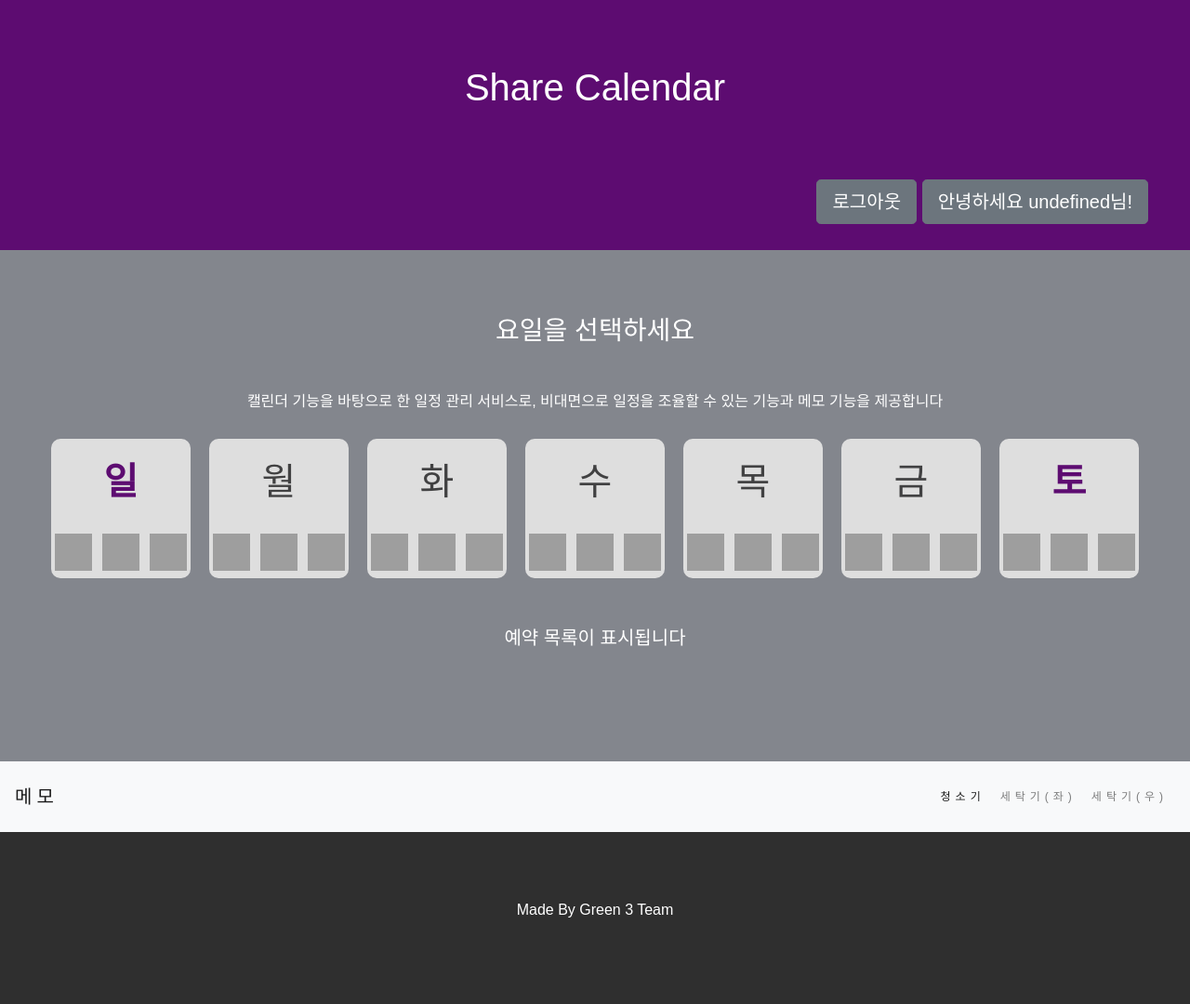
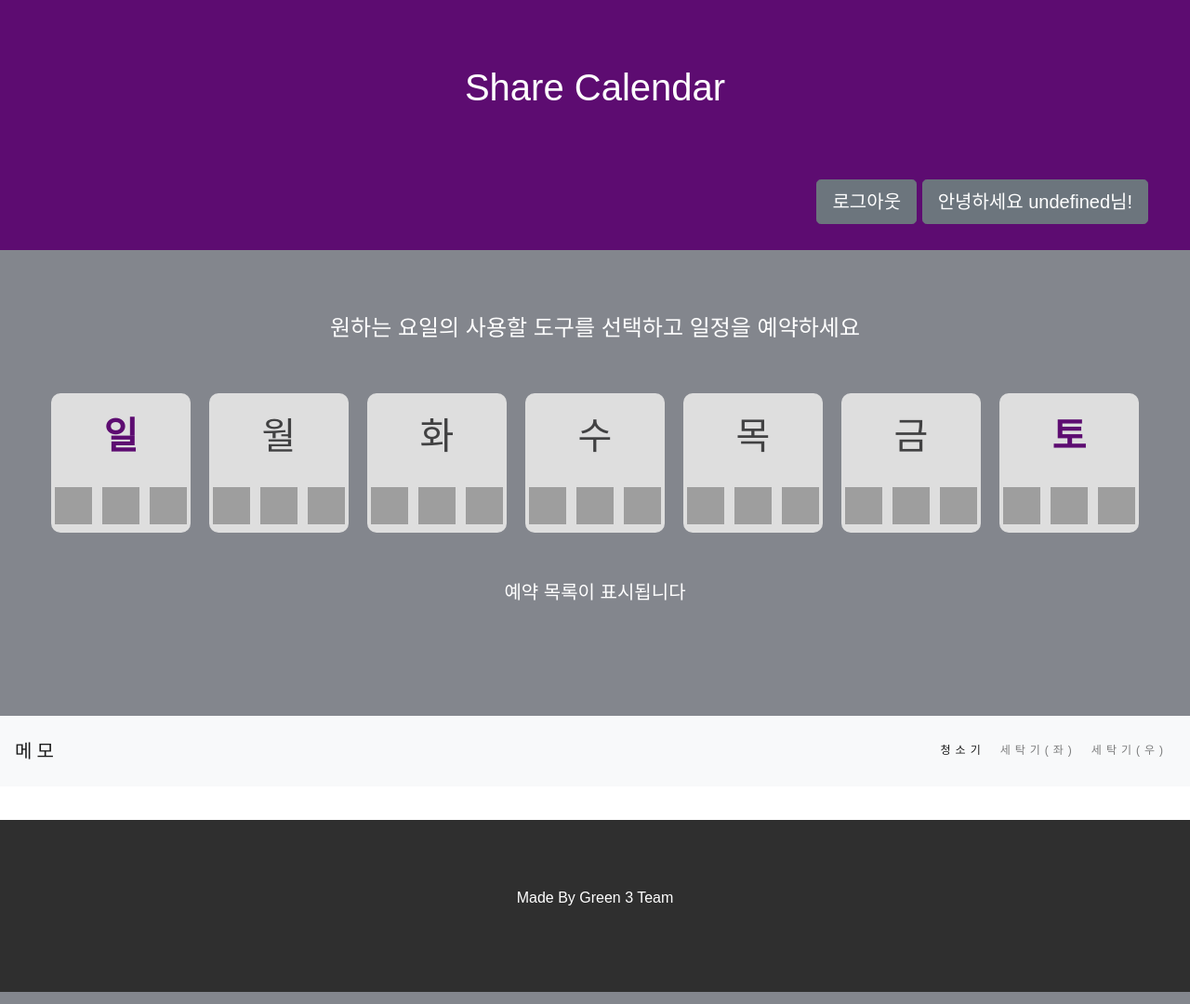
Before and after one commit to tocomon/week00calendar, a Flask app: page /calendar in a window 1280 px wide. Shown: the whole page at 93% size. Run offline with Flask 3, Linux system fonts and the light colour scheme; data that the repository does not hold is empty; some libraries are stand-ins or nearby versions; some web fonts are replaced; grey boxes are pictures that could not be loaded.

Commit message:
modified

```diff
--- a/templates/calendar.html
+++ b/templates/calendar.html
@@ -124,7 +124,9 @@
         float: right;
         padding: 30px;
     }
-
+    #timesheet {
+        align-content: baseline;
+    }
 
 
   </style>
@@ -419,8 +421,7 @@
 
 <!-- Second Container -->
 <div class="container-fluid bg-2 text-center">
-  <h3 class="margin">요일을 선택하세요</h3>
-  <p>캘린더 기능을 바탕으로 한 일정 관리 서비스로, 비대면으로 일정을 조율할 수 있는 기능과 메모 기능을 제공합니다</p>
+  <h4 class="margin">원하는 요일의 사용할 도구를 선택하고 일정을 예약하세요</h3>
   <div class="button-container">
     <div class="button big-btn" id="일" style="color:#5d0c71; font-size: 40px;"><b>일
         <div class="img_button">
@@ -564,7 +565,7 @@
 
 <!-- Third Container (Grid) -->
 
-
+<br>
 <div class="wrap" id = "cards-hide">
     <div class="jumbotron">
         <div>
@@ -578,6 +579,8 @@
                     </div>
                     <button type="submit" class="btn btn-primary" onclick="postMemos()">등록</button>
                 </div>
+                <br>
+
             </div>
         <div>
             <div id="cards-box" class="card-columns" >
```
